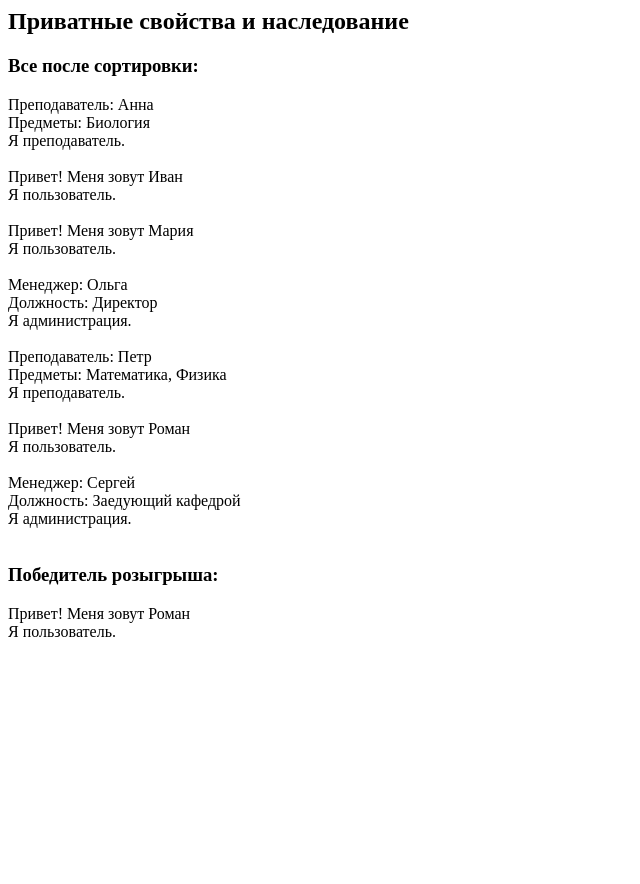
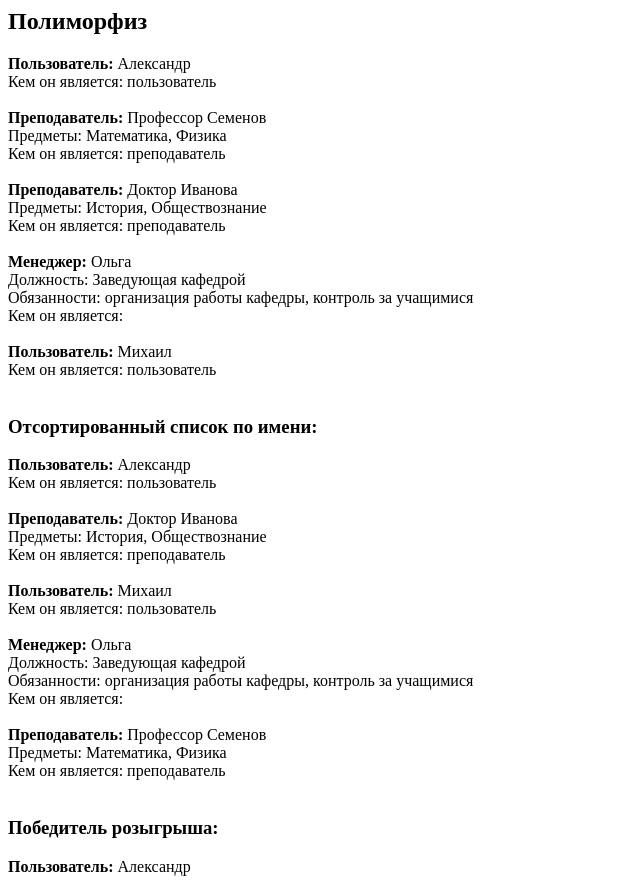
Before and after one commit to JetFire909/Lotkov, a PHP site: page /polimorfizm.php in a window 1280 px wide. Shown: the whole page, without its empty margins (0-640 px from the left). Before the commit the page ends 637 px from the top, so only its background shows below. Run offline with PHP 8.4, Linux system fonts and the light colour scheme.

Commit message:
Add files via upload

```diff
--- a/polimorfizm.php
+++ b/polimorfizm.php
@@ -1,7 +1,6 @@
 <?php
-echo '<h2>Приватные свойства и наследование</h2>';
+echo '<h2>Полиморфиз</h2>';
 
-// Базовый класс User
 class User {
     private $name;
 
@@ -13,13 +12,15 @@ class User {
         return $this->name;
     }
 
-    public function sayAboutMe() {
-        echo "Привет! Меня зовут " . $this->getName() . "<br>";
-        echo "Я пользователь.<br><br>";
+    public function setName($newName) {
+        if ($newName) {
+            $this->name = $newName;
+            return true;
+        }
+        return false;
     }
 }
 
-// Класс Teacher для преподавателей
 class Teacher extends User {
     private $subjects;
 
@@ -28,53 +29,85 @@ class Teacher extends User {
         $this->subjects = $subjects;
     }
 
+    public function getSubjects() {
+        return $this->subjects;
+    }
+
     public function sayAboutMe() {
-        echo "Преподаватель: " . $this->getName() . "<br>";
-        echo "Предметы: " . (empty($this->subjects) ? "нет" : implode(', ', $this->subjects)) . "<br>";
-        echo "Я преподаватель.<br><br>";
+        echo "<strong>Преподаватель:</strong> " . $this->getName() . "<br>";
+        echo "Предметы: " . (empty($this->subjects) ? "Нет предметов" : implode(', ', $this->subjects)) . "<br>";
+        echo "Кем он является: преподаватель<br><br>";
     }
 }
 
-// Класс Manager для администрации
 class Manager extends User {
     private $position;
+    private $jobDuties;
 
-    public function __construct($name, $position) {
+    public function __construct($name, $position, $jobDuties = []) {
         parent::__construct($name);
         $this->position = $position;
+        $this->jobDuties = $jobDuties;
+    }
+
+    public function getPosition() {
+        return $this->position;
+    }
+    public function getJobDuties() {
+        return $this->jobDuties;
     }
 
     public function sayAboutMe() {
-        echo "Менеджер: " . $this->getName() . "<br>";
+        echo "<strong>Менеджер:</strong> " . $this->getName() . "<br>";
         echo "Должность: " . $this->position . "<br>";
-        echo "Я администрация.<br><br>";
+        echo "Обязанности: " . (empty($this->jobDuties) ? "Нет обязанностей" : implode(', ', $this->jobDuties)) . "<br>";
+        echo "Кем он является: <br><br>";
     }
 }
 
-// Создаем объекты
-$people = [
-    new User("Иван"),
-    new User("Мария"),
-    new Teacher("Петр", ["Математика", "Физика"]),
-    new Teacher("Анна", ["Биология"]),
-    new Manager("Ольга", "Директор"),
-    new Manager("Сергей", "Заедующий кафедрой"),
-    new User("Роман")
+$persons = [
+    new User("Александр"),
+    new Teacher("Профессор Семенов", ["Математика", "Физика"]),
+    new Teacher("Доктор Иванова", ["История", "Обществознание"]),
+    new Manager("Ольга", "Заведующая кафедрой", ["организация работы кафедры", "контроль за учащимися"]),
+    new User("Михаил")
 ];
 
-// Вывести всех и отсортировать по имени
-usort($people, function($a, $b) {
+function userSayAboutMe($user) {
+    echo "<strong>Пользователь:</strong> " . $user->getName() . "<br>";
+}
+
+
+foreach ($persons as &$p) {
+    if ($p instanceof Teacher || $p instanceof Manager) {
+        $p->sayAboutMe();
+    } else {
+        userSayAboutMe($p);
+        echo "Кем он является: пользователь<br><br>";
+    }
+}
+
+usort($persons, function($a, $b) {
     return strcmp($a->getName(), $b->getName());
 });
 
-echo "<h3>Все после сортировки:</h3>";
-foreach ($people as $person) {
-    $person->sayAboutMe();
+echo "<h3>Отсортированный список по имени:</h3>";
+foreach ($persons as $person) {
+    if ($person instanceof Teacher || $person instanceof Manager) {
+        $person->sayAboutMe();
+    } else {
+        userSayAboutMe($person);
+        echo "Кем он является: пользователь<br><br>";
+    }
 }
 
-// Розыгрыш
-$winnerIndex = rand(0, count($people)-1);
+$winnerIndex = rand(0, count($persons) -1);
+$winner = $persons[$winnerIndex];
+
 echo "<h3>Победитель розыгрыша:</h3>";
-$people[$winnerIndex]->sayAboutMe();
-
+if ($winner instanceof Teacher || $winner instanceof Manager) {
+    $winner->sayAboutMe();
+} else {
+    userSayAboutMe($winner);
+}
 ?>
```
